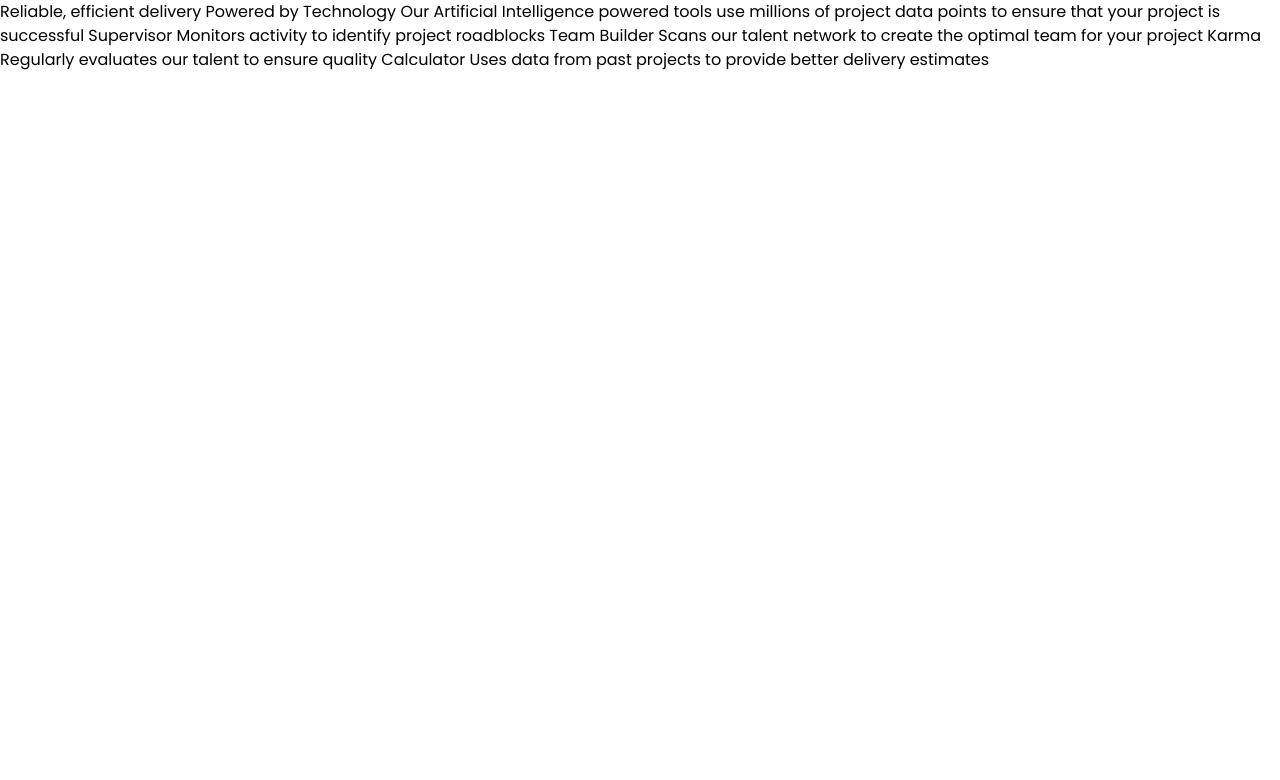
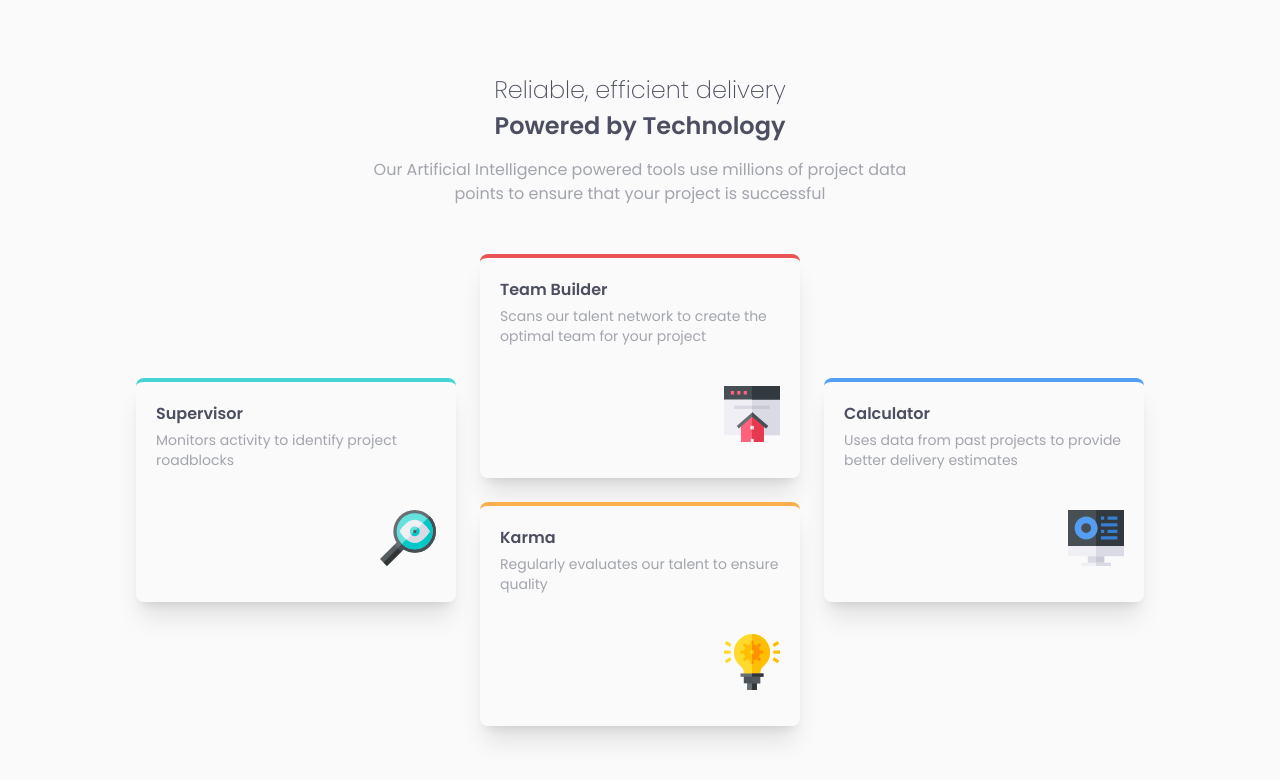
Before and after one commit to devggui/four-card-feature, a website: page index.html in a window 1280 px wide. Drawn offline with nearby package versions, Linux system fonts and the light colour scheme.

Commit message:
feat: finish

```diff
--- a/index.html
+++ b/index.html
@@ -11,25 +11,57 @@
 
   <title>Frontend Mentor | Four card feature section</title>
 </head>
-<body>
+<body class="flex items-center justify-center text-center w-screen h-full lg:h-screen bg-[var(--Very-Light-Gray)]">
+  <main class="flex flex-col w-full items-center justify-center mx-5 my-10 max-w-xs lg:max-w-xl">
+    <h1 class="font-extralight text-[var(--Very-Dark-Blue)] text-2xl mb-1">Reliable, efficient delivery</h1>
+    <h1 class="font-semibold text-2xl text-[var(--Very-Dark-Blue)] mb-4">Powered by Technology</h1>
 
-  Reliable, efficient delivery
-  Powered by Technology
+    <p class="font-normal text-base text-[var(--Grayish-Blue)] mb-12">Our Artificial Intelligence powered tools use millions of project data points to ensure that your project is successful</p>
 
-  Our Artificial Intelligence powered tools use millions of project data points
-  to ensure that your project is successful
+    <div class="lg:w-max lg:max-w-[83rem] lg:h-full lg:grid lg:grid-cols-3 lg:gap-6 lg:items-center lg:justify-items-center">
+      <div class="max-w-xs h-56 max-h-56 shadow-xl border-t-4 border-solid border-[var(--Cyan)] p-5 mb-6 lg:mb-0 rounded-lg text-left">
+        <div class="flex flex-col">
+          <strong class="font-semibold text-[var(--Very-Dark-Blue)] mb-1">Supervisor</strong>
+          <p class="font-normal text-sm text-[var(--Grayish-Blue)]">Monitors activity to identify project roadblocks</p>
+        </div>
+        <div class="flex items-center justify-end mt-10">
+          <img class="w-14 h-14" src="./images/icon-supervisor.svg" alt="">
+        </div>
+      </div>
 
-  Supervisor
-  Monitors activity to identify project roadblocks
+      <div>
+        <div class="max-w-xs h-56 max-h-56 shadow-xl border-t-4 border-solid border-[var(--Red)] p-5 mb-6 lg:mb-6 rounded-lg text-left">
+          <div class="flex flex-col">
+            <strong class="font-semibold text-[var(--Very-Dark-Blue)] mb-1">Team Builder</strong>
+            <p class="font-normal text-sm text-[var(--Grayish-Blue)]">Scans our talent network to create the optimal team for your project</p>
+          </div>
+          <div class="flex items-center justify-end mt-10">
+            <img class="w-14 h-14" src="./images/icon-team-builder.svg" alt="">
+          </div>
+        </div>
 
-  Team Builder
-  Scans our talent network to create the optimal team for your project
+        <div class="max-w-xs h-56 max-h-56 shadow-xl border-t-4 border-solid border-[var(--Orange)] p-5 mb-6 lg:mb-0 rounded-lg text-left">
+          <div class="flex flex-col">
+            <strong class="font-semibold text-[var(--Very-Dark-Blue)] mb-1">Karma</strong>
+            <p class="font-normal text-sm text-[var(--Grayish-Blue)]">Regularly evaluates our talent to ensure quality</p>
+          </div>
+          <div class="flex items-center justify-end mt-10">
+            <img class="w-14 h-14" src="./images/icon-karma.svg" alt="">
+          </div>
+        </div>
+      </div>
 
-  Karma
-  Regularly evaluates our talent to ensure quality
-
-  Calculator
-  Uses data from past projects to provide better delivery estimates
+      <div class="max-w-xs h-56 max-h-56 shadow-xl border-t-4 border-solid border-[var(--Blue)] p-5 mb-6 lg:mb-0 rounded-lg text-left">
+        <div class="flex flex-col">
+          <strong class="font-semibold text-[var(--Very-Dark-Blue)] mb-1">Calculator</strong>
+          <p class="font-normal text-sm text-[var(--Grayish-Blue)]">Uses data from past projects to provide better delivery estimates</p>
+        </div>
+        <div class="flex items-center justify-end mt-10">
+          <img class="w-14 h-14" src="./images/icon-calculator.svg" alt="">
+        </div>
+      </div>
+    </div>
+  </main>
 
 </body>
 </html>
```
